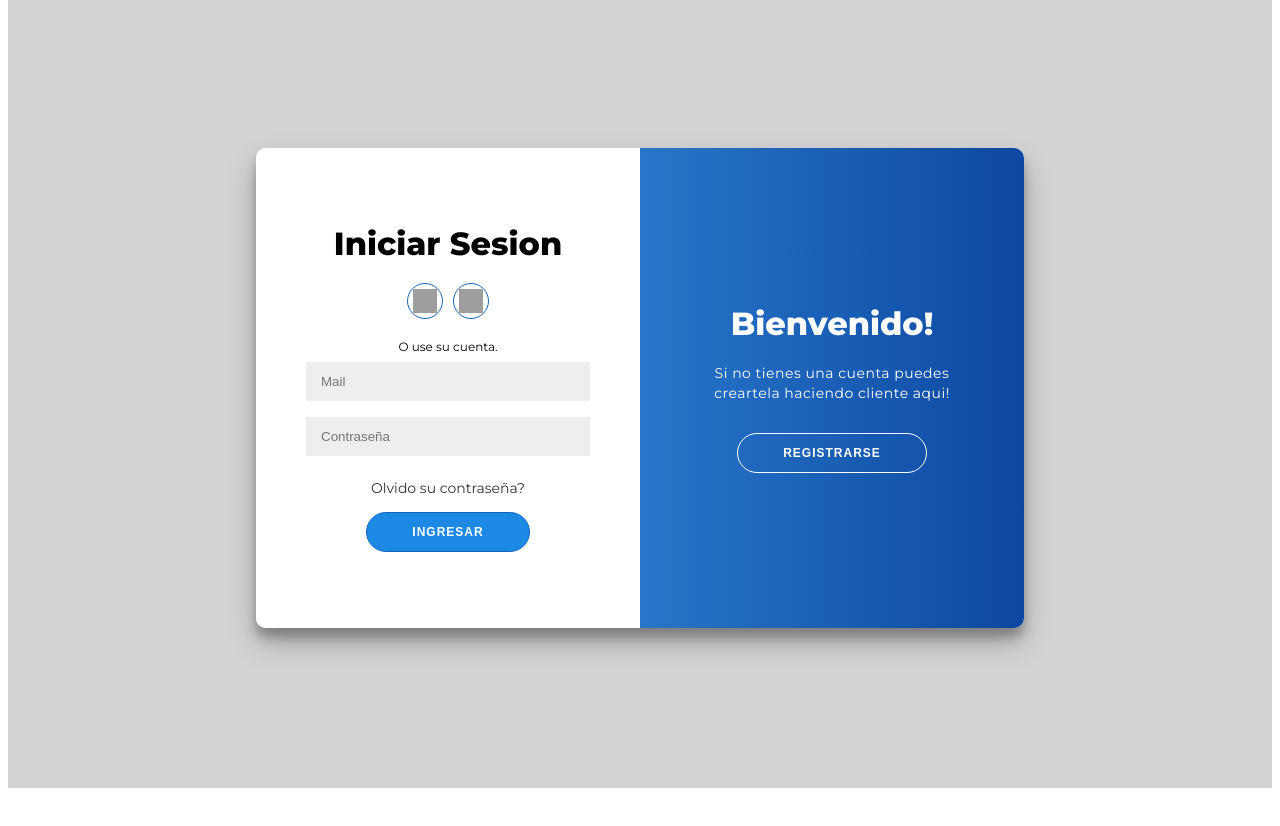
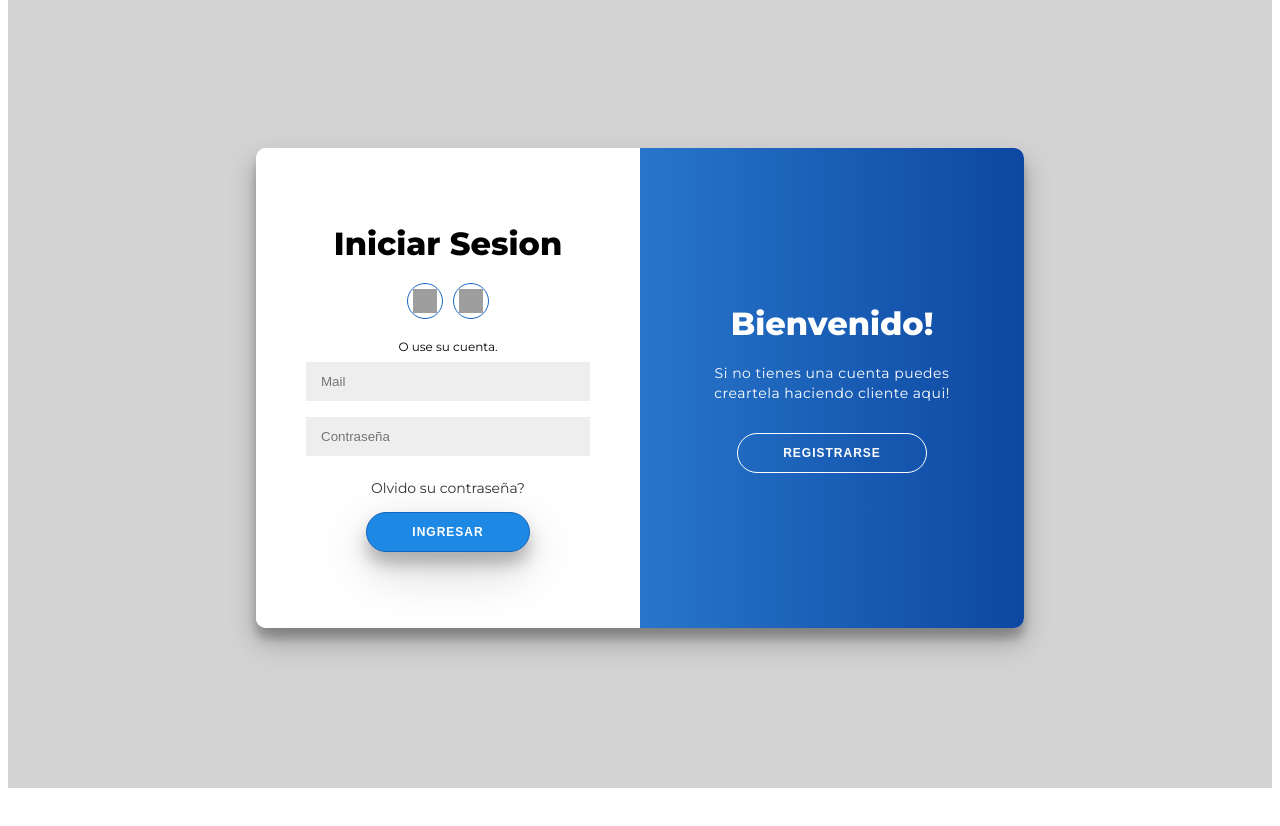
Before and after one commit to Luchoragusa/MachineStore-Front, an Angular app: page / in a window 1280 px wide. In both pictures the pointer is over the button 448 px from the left and 532 px from the top of the page. Shown: the top 826 px of the page. Built offline with nearby package versions, Linux system fonts and the light colour scheme; grey boxes are pictures that could not be loaded.

Commit message:
login button effect

```diff
--- a/src/app/componentes/login/login.component.css
+++ b/src/app/componentes/login/login.component.css
@@ -63,7 +63,13 @@ button:active {
 button:focus {
 	outline: none;
 }
-
+button:hover {
+	box-shadow: 0 12px 16px 0 rgba(0,0,0,0.24), 0 17px 50px 0 rgba(0,0,0,0.19);
+/* Lo de abajo es que cambia de color dependiendo del boton */
+	/* background-color: white;
+	color: #1E88E5; */
+	cursor: pointer;
+}
 button.ghost {
 	background-color: transparent;
 	border-color: #FFFFFF;
```
